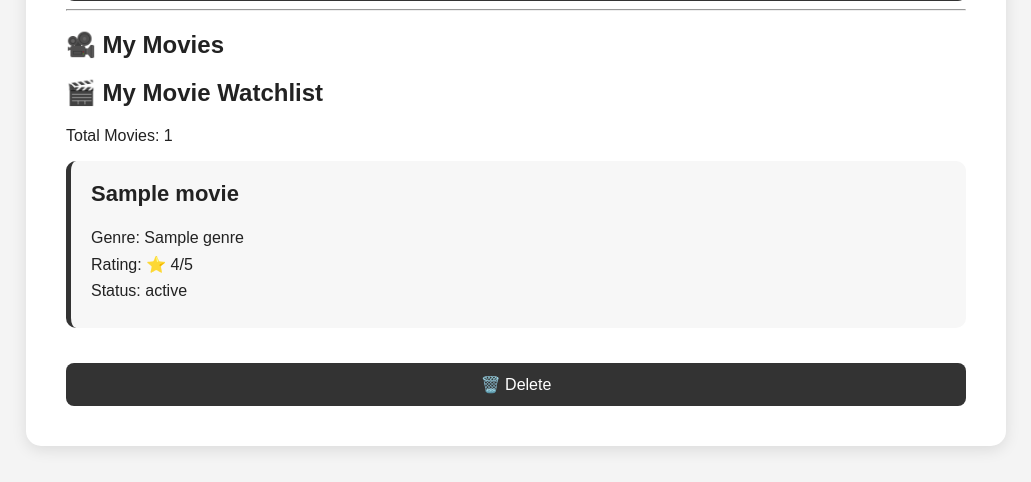
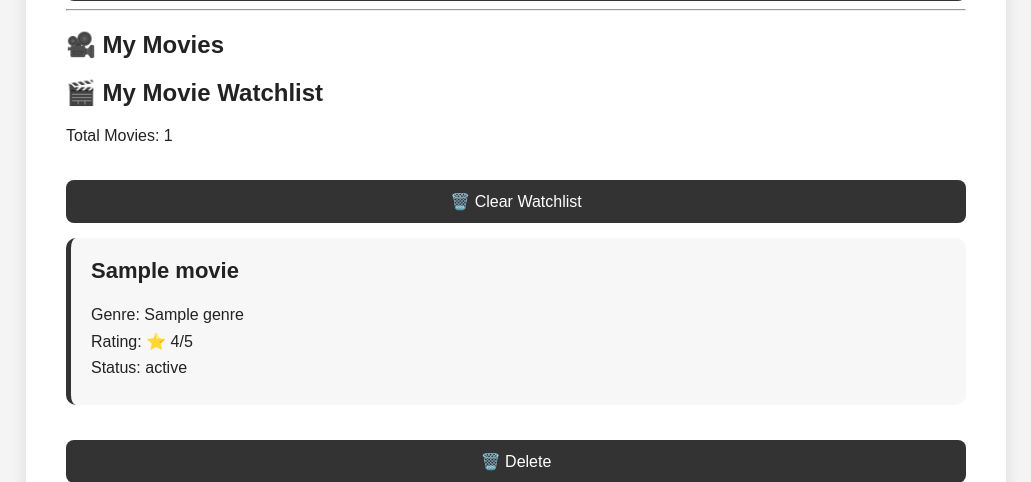
Before and after one commit to shreeyamahabaleshwarkar-hub/CineTrack, a Flask app: template templates/index.html in a window 1280 px wide. Shown: the part 848-1330 px from the top of the page, without its empty margins (124-1155 px from the left). Run offline with Flask 3, Linux system fonts and the light colour scheme; the template is opened without the code that fills it: most values are stand-ins (such as "Sample title", 1, 10 or a date in 2020).

Commit message:
Add clear watchlist button

```diff
--- a/templates/index.html
+++ b/templates/index.html
@@ -81,6 +81,11 @@
 
         <h2>🎬 My Movie Watchlist</h2>
         <p>Total Movies: {{ movies|length }}</p>
+        {% if movies %}
+    <form action="/clear" method="POST">
+        <button type="submit">🗑️ Clear Watchlist</button>
+    </form>
+{% endif %}
             {% for movie in movies %}
 
                 <div class="movie-card">
```
